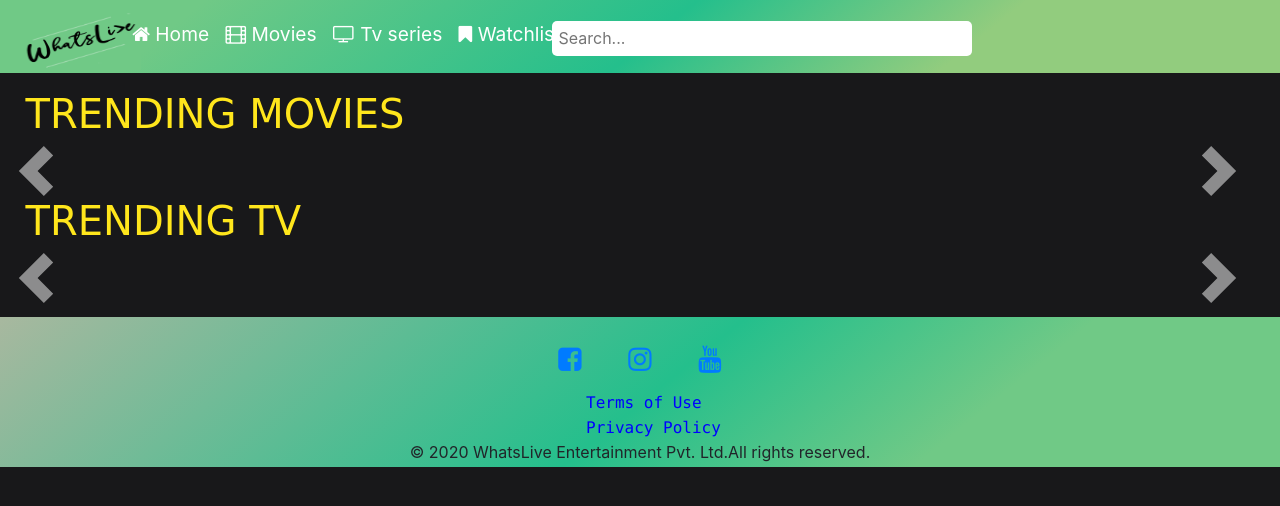
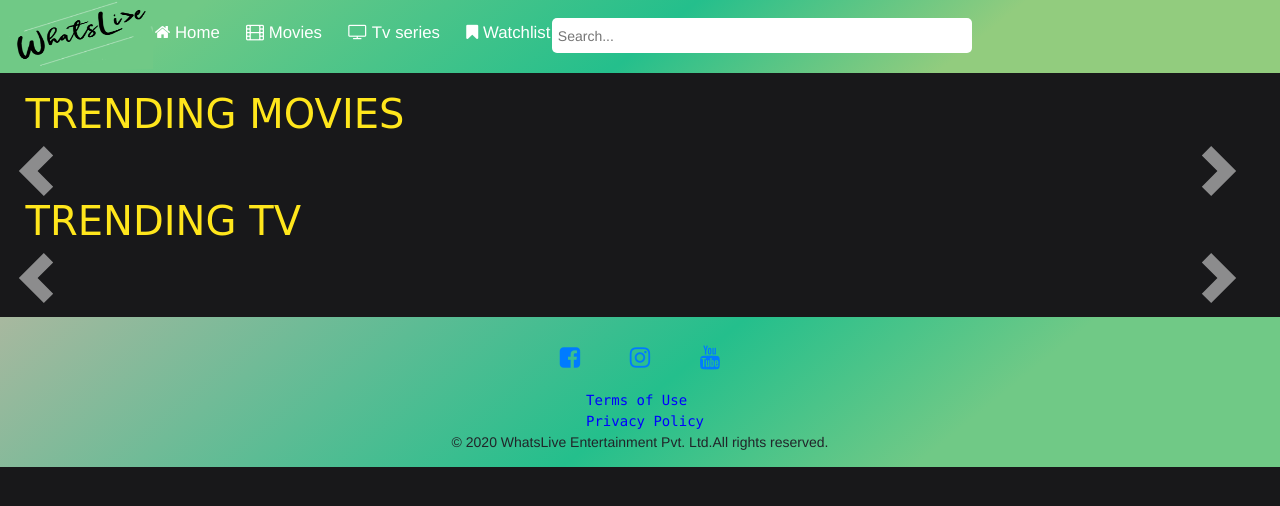
Before and after one commit to Asmit007/Main-Stream, a Django app: template Stream-project-main/firstapp/templates/SignUP.html in a window 1280 px wide. Shown: the top 506 px of the page. Run offline with Django 3.2, Linux system fonts and the light colour scheme; the template is opened without the code that fills it, so the values that code supplies are empty; some libraries are stand-ins or nearby versions.

Commit message:
some changes

```diff
--- a/Stream-project-main/firstapp/static/css/homepage.css
+++ b/Stream-project-main/firstapp/static/css/homepage.css
@@ -1,4 +1,7 @@
 body{
+    font-family: 'Montserrat', helvetica, arial, sans-serif;
+    font-size: 14px;
+    font-weight: 400;
     margin:0 0;
     background-color:#18181a;
   }
--- a/Stream-project-main/firstapp/static/css/navbar.css
+++ b/Stream-project-main/firstapp/static/css/navbar.css
@@ -1,4 +1,3 @@
-
   .navbar {
     position: fixed;
     top: 0;
@@ -9,6 +8,10 @@
    /*background-image: linear-gradient(141deg, #a8b89f 0%, #24bf8c 51%, #70c986 75%);*/
     background-color: #70c986;
     margin-bottom: 3%;
+    font-family: -apple-system,BlinkMacSystemFont,"Segoe UI",Roboto,"Helvetica Neue",Arial,"Noto Sans",sans-serif,"Apple Color Emoji","Segoe UI Emoji","Segoe UI Symbol","Noto Color Emoji";
+font-size: 1rem;
+font-weight: 400;
+line-height: 1.5;
 }
   .navbar a {
     float: left;
--- a/Stream-project-main/firstapp/templates/Homepage.html
+++ b/Stream-project-main/firstapp/templates/Homepage.html
@@ -30,8 +30,10 @@
   }
   #chutiyaLOGO{
     float: left;
-    height: 100%;
-    width: 10%;
+    height: 125%;
+    width: 12%;
+    margin-left:-1%;
+    margin-top:-1%;
   }
   #chutiyaCSS a{
     float: left;
@@ -112,7 +114,7 @@
               {% endif %}
           </div>
           <div class="button">
-              <li><a href="#"><i class="fa fa-bookmark"></i> Watchlist</a>
+              <li><a href="#"><i class="fa fa-bookmark"></i> Watchlist</a></li>
               <li><a href="{{x.trailer}}"  target="_blank" class="b1"><i class="fa fa-play"></i> Trailer</a></li>
               <li><a href="#" class="b1"><i class="fa fa-info-circle"></i> Details</a></li>
           </div>
--- a/Stream-project-main/firstapp/templates/Movies.html
+++ b/Stream-project-main/firstapp/templates/Movies.html
@@ -86,7 +86,7 @@
     </div>
     <div >
         <a href="#" id="link1" ><i class="fa fa-bookmark"></i>&nbsp Add To Watchlist</a>
-        <a href="{{x.trailer}}" id="link2"><i class="fa fa-play"></i>&nbsp Watch Trailer</a>
+        <a href="{{x.trailer}}" id="link2" target="_blank"><i class="fa fa-play"></i>&nbsp Watch Trailer</a>
     </div>
   </div>
     <div class="blur_back bright_back" id="rightposter">
--- a/Stream-project-main/firstapp/templates/Tvseries.html
+++ b/Stream-project-main/firstapp/templates/Tvseries.html
@@ -69,7 +69,7 @@
     </div>
     <div >
         <a href="#" id="link1" ><i class="fa fa-bookmark"></i>&nbsp Add To Watchlist</a>
-        <a href="{{x.trailer}}" id="link2"><i class="fa fa-play"></i>&nbsp Watch Trailer</a>
+        <a href="{{x.trailer}}" id="link2" target=" _blank"><i class="fa fa-play"></i>&nbsp Watch Trailer</a>
     </div>
   </div>
     <div class="blur_back bright_back" id="rightposter">
```
Also changed, not shown: Stream-project-main/firstapp/static/css/movies.css (+5 -4 lines). Lines whose indentation alone changed are shown as unchanged.
